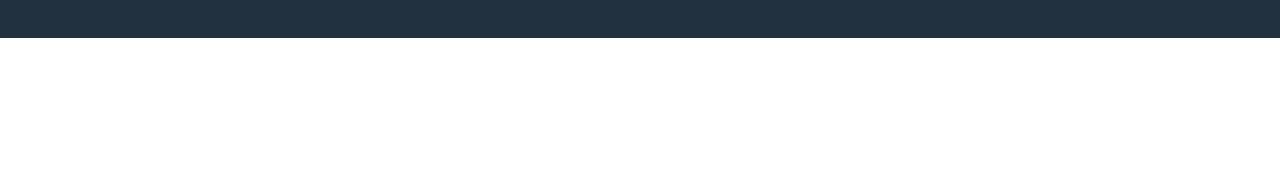
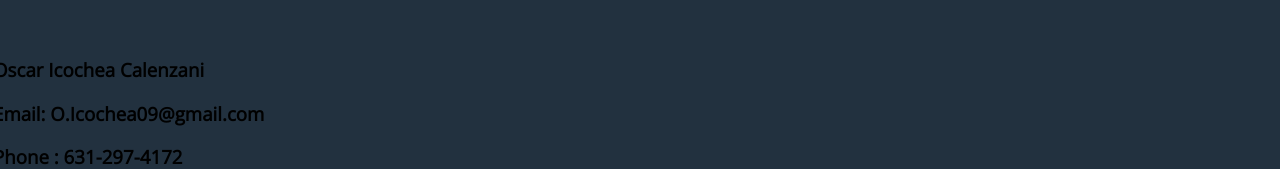
Before and after one commit to oicochea/gatsby-react-portfolio, a Gatsby site: page / in a window 1280 px wide. Shown: the part 5327-5521 px from the top of the page. Before the commit the page ends 5390 px from the top, so only its background shows below. Built offline with nearby package versions, Linux system fonts and the light colour scheme; Gatsby itself is replaced by a stand-in of ours; a web font is replaced by a local one.

Commit message:
created contact me component

```diff
--- /dev/null
+++ b/src/components/contactme.js
@@ -0,0 +1,19 @@
+import React from "react"
+
+
+
+const Contact = () => {
+    return (
+    <div className="contactMeContainer">
+        <h3>Oscar Icochea Calenzani </h3>
+        <h3>Email: O.Icochea09@gmail.com</h3>
+        <h3>Phone : 631-297-4172</h3>
+
+    </div>
+
+    )
+}
+
+
+
+export default Contact
--- a/src/pages/index.js
+++ b/src/pages/index.js
@@ -5,6 +5,7 @@ import Hero from "../components/hero"
 import Header from "../components/header"
 import Projects from "../Projects"
 import Cards from "../components/cards"
+import Contact from "../components/contactme"
 
 // import { Link } from "gatsby"
 
@@ -23,6 +24,7 @@ const IndexPage = () => {
     </div>
       <Cards/>
       <Projects/>
+      <Contact/>
     </Layout>
 
   )
```
